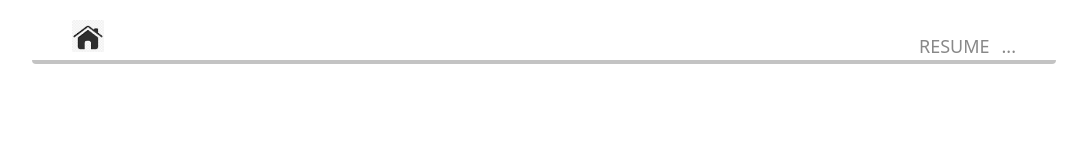
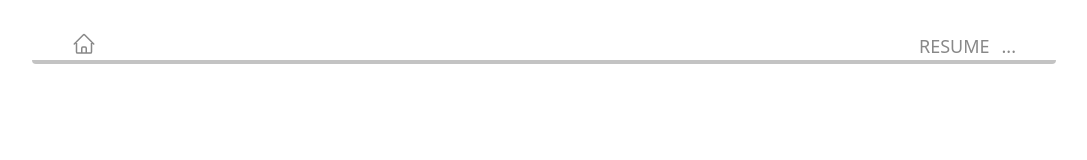
Before and after one commit to popescuanamaria/popescuanamaria.github.io, a Next.js app: page / in a window 1280 px wide. Shown: the top 160 px of the page, without its empty margins (96-1183 px from the left). Built offline with nearby package versions, Linux system fonts and the light colour scheme.

Commit message:
Updated home button.

```diff
--- a/app/resume/page.tsx
+++ b/app/resume/page.tsx
@@ -4,7 +4,6 @@ export default function Resume() {
   return (
     <div className="flex justify-center w-full">
       <div className="flex flex-col items-center w-full sm:max-w-4xl pt-5 pb-20 gap-y-10">
-
         <div className="flex sm:justify-start w-full">
           <div className="flex flex-col items-end pl-3 pr-3 w-3/4 border-r-2 border-[#888888] border-opacity-50 sm:w-1/2">
             <div className="uppercase font-normal text-lg">contact</div>
@@ -71,6 +70,11 @@ export default function Resume() {
                 integrating new filters into their projects and optimizing them
                 in assembly language.
               </li>
+              <li>
+                Collaborated with the support team for various clients,
+                integrating new filters into their projects and optimizing them
+                in assembly language.
+              </li>
             </ul>
           </div>
         </div>
@@ -122,15 +126,9 @@ export default function Resume() {
                 language
               </li>
               <li>Version control: Git, SVN</li>
-              <li>
-                Deep Learning frameworks: TensorFlow, PyTorch
-              </li>
-              <li>
-                Algorithm development and optimization
-              </li>
-              <li>
-                Agile methodologies
-              </li>
+              <li>Deep Learning frameworks: TensorFlow, PyTorch</li>
+              <li>Algorithm development and optimization</li>
+              <li>Agile methodologies</li>
             </ul>
           </div>
         </div>
--- a/components/Icons.tsx
+++ b/components/Icons.tsx
@@ -1,4 +1,23 @@
 "use client";
+
+export function HomeIcon() {
+  return (
+    <svg
+      xmlns="http://www.w3.org/2000/svg"
+      fill="none"
+      viewBox="0 0 24 24"
+      strokeWidth={1.5}
+      stroke="currentColor"
+      className="w-6 h-6"
+    >
+      <path
+        strokeLinecap="round"
+        strokeLinejoin="round"
+        d="M2.25 12l8.954-8.955c.44-.439 1.152-.439 1.591 0L21.75 12M4.5 9.75v10.125c0 .621.504 1.125 1.125 1.125H9.75v-4.875c0-.621.504-1.125 1.125-1.125h2.25c.621 0 1.125.504 1.125 1.125V21h4.125c.621 0 1.125-.504 1.125-1.125V9.75M8.25 21h8.25"
+      />
+    </svg>
+  );
+}
 
 export function GitHubIcon() {
   return (
--- a/components/TopBar.tsx
+++ b/components/TopBar.tsx
@@ -4,28 +4,50 @@ import Link from "next/link";
 import clsx from "clsx";
 
 import { usePathname } from "next/navigation";
-import { useEffect, useState } from "react";
+import { HomeIcon } from "./Icons";
 
 export default function TopBar() {
   //const [isActive, setIsActive] = useState(false);
   const pathname = usePathname();
-  const isActiveResume = pathname == '/resume';
-  const isActiveProjects = pathname == '/projects';
+  const isActiveResume = pathname == "/resume";
+  const isActiveProjects = pathname == "/projects";
 
   return (
-
     <div className="flex flex-col items-center h-full">
       <div className="w-full border-b-4 border-[#888888] border-opacity-50 rounded max-w-5xl mt-5 ">
         <div className="flex justify-between ml-10 mr-10">
-          <Link href="/" className="cursor-pointer">
-            <img src="home.png" alt="Home icon" className="w-8 h-8" />
-          </Link>
+          <div className="flex pt-3 w-6 h-6">
+            <Link href="/" className="cursor-pointer">
+              {/* <img src="home.png" alt="Home icon" className="w-8 h-8" /> */}
+              <HomeIcon />
+            </Link>
+          </div>
           <div className="flex gap-x-3 pt-3">
-            <Link href="/resume" className="font-thin cursor-pointer hover:opacity-70 hover:font-normal">
-              <p className={clsx("uppercase", isActiveResume ? "opacity-70 font-normal" : "")}>RESUME</p>
+            <Link
+              href="/resume"
+              className="font-thin cursor-pointer hover:opacity-70 hover:font-normal"
+            >
+              <p
+                className={clsx(
+                  "uppercase",
+                  isActiveResume ? "opacity-70 font-normal" : ""
+                )}
+              >
+                RESUME
+              </p>
             </Link>
-            <Link href="/projects" className="font-thin cursor-pointer hover:opacity-70 hover:font-normal">
-              <p className={clsx("uppercase font-normal", isActiveProjects ? "opacity-70 font-bold": "")}>...</p>
+            <Link
+              href="/projects"
+              className="font-thin cursor-pointer hover:opacity-70 hover:font-normal"
+            >
+              <p
+                className={clsx(
+                  "uppercase font-normal",
+                  isActiveProjects ? "opacity-70 font-bold" : ""
+                )}
+              >
+                ...
+              </p>
             </Link>
           </div>
         </div>
```
